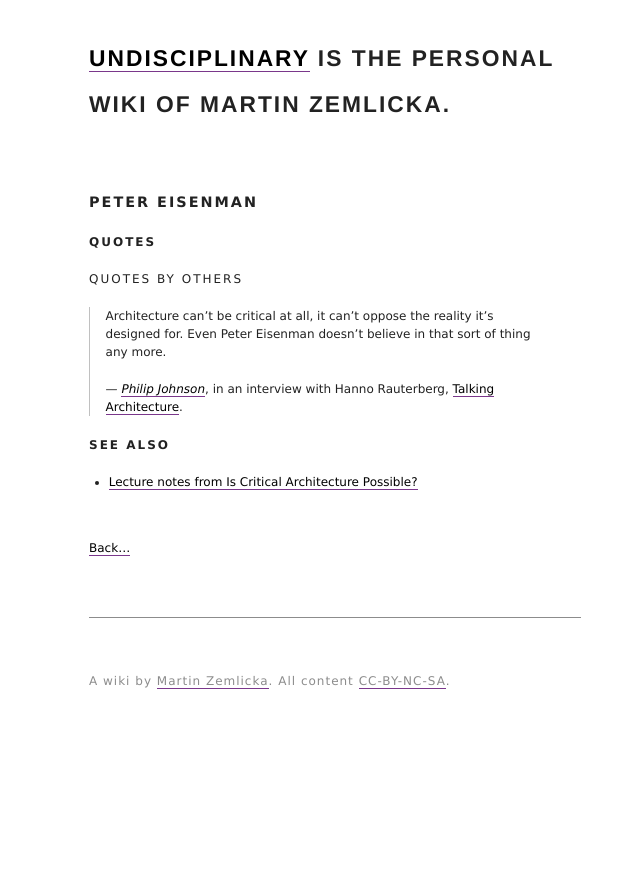
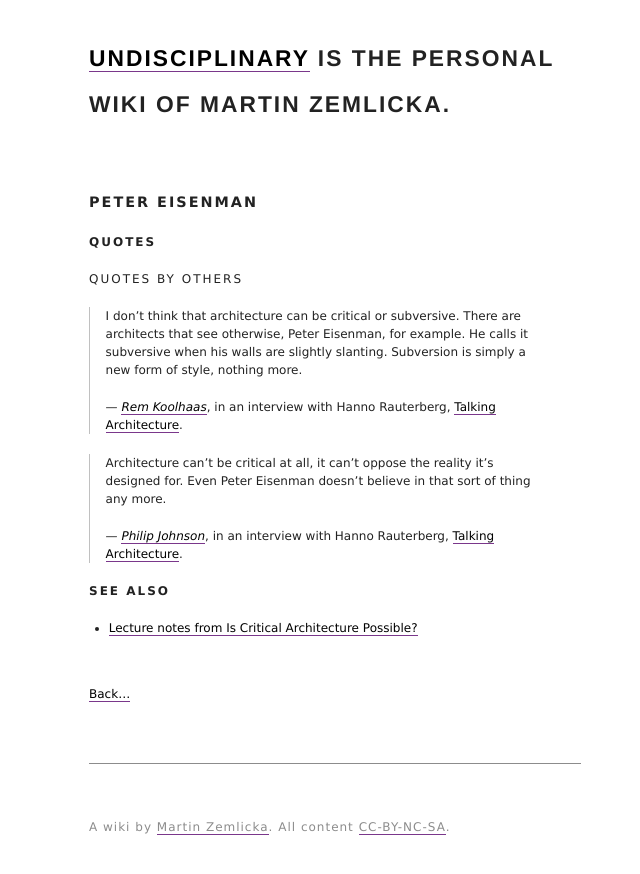
Before and after one commit to zmlka/undisciplinary, a Jekyll site: the page built from peter_eisenman.md, in a window 1280 px wide. Shown: the top 874 px of the page, without its empty margins (305-945 px from the left). Built offline with Jekyll 4.4.1, drawn with Linux system fonts in a browser that asks for light colours.

Commit message:
adding quote by Rem on Eisenman

```diff
--- a/peter_eisenman.md
+++ b/peter_eisenman.md
@@ -8,9 +8,20 @@
 
 ### Quotes by others
 
-> Architecture can't be critical at all, it can't oppose the reality it's designed for. Even Peter Eisenman doesn't believe in that sort of thing any more.
+> I don't think that architecture can be critical or subversive. There are
+> architects that see otherwise, Peter Eisenman, for example. He calls it
+> subversive when his walls are slightly slanting. Subversion is simply a new
+> form of style, nothing more.
 >
-> <cite>[Philip Johnson](philip_johnson)</cite>, in an interview with Hanno Rauterberg, [Talking Architecture](http://www.amazon.co.uk/gp/product/3791346849/ref=as_li_tl?ie=UTF8&camp=1634&creative=19450&creativeASIN=3791346849&linkCode=as2&tag=zmlka-21&linkId=HRDQHIF4YTZKZ6TD).
+> <cite>[Rem Koolhaas](rem_koolhaas)</cite>, in an interview with Hanno
+> Rauterberg, [Talking Architecture](http://www.amazon.co.uk/gp/product/3791346849/ref=as_li_tl?ie=UTF8&camp=1634&creative=19450&creativeASIN=3791346849&linkCode=as2&tag=zmlka-21&linkId=HRDQHIF4YTZKZ6TD).
+
+> Architecture can't be critical at all, it can't oppose the reality it's
+> designed for. Even Peter Eisenman doesn't believe in that sort of thing any
+> more.
+>
+> <cite>[Philip Johnson](philip_johnson)</cite>, in an interview with Hanno
+> Rauterberg, [Talking Architecture](http://www.amazon.co.uk/gp/product/3791346849/ref=as_li_tl?ie=UTF8&camp=1634&creative=19450&creativeASIN=3791346849&linkCode=as2&tag=zmlka-21&linkId=HRDQHIF4YTZKZ6TD).
 
 ## See Also
 
```
